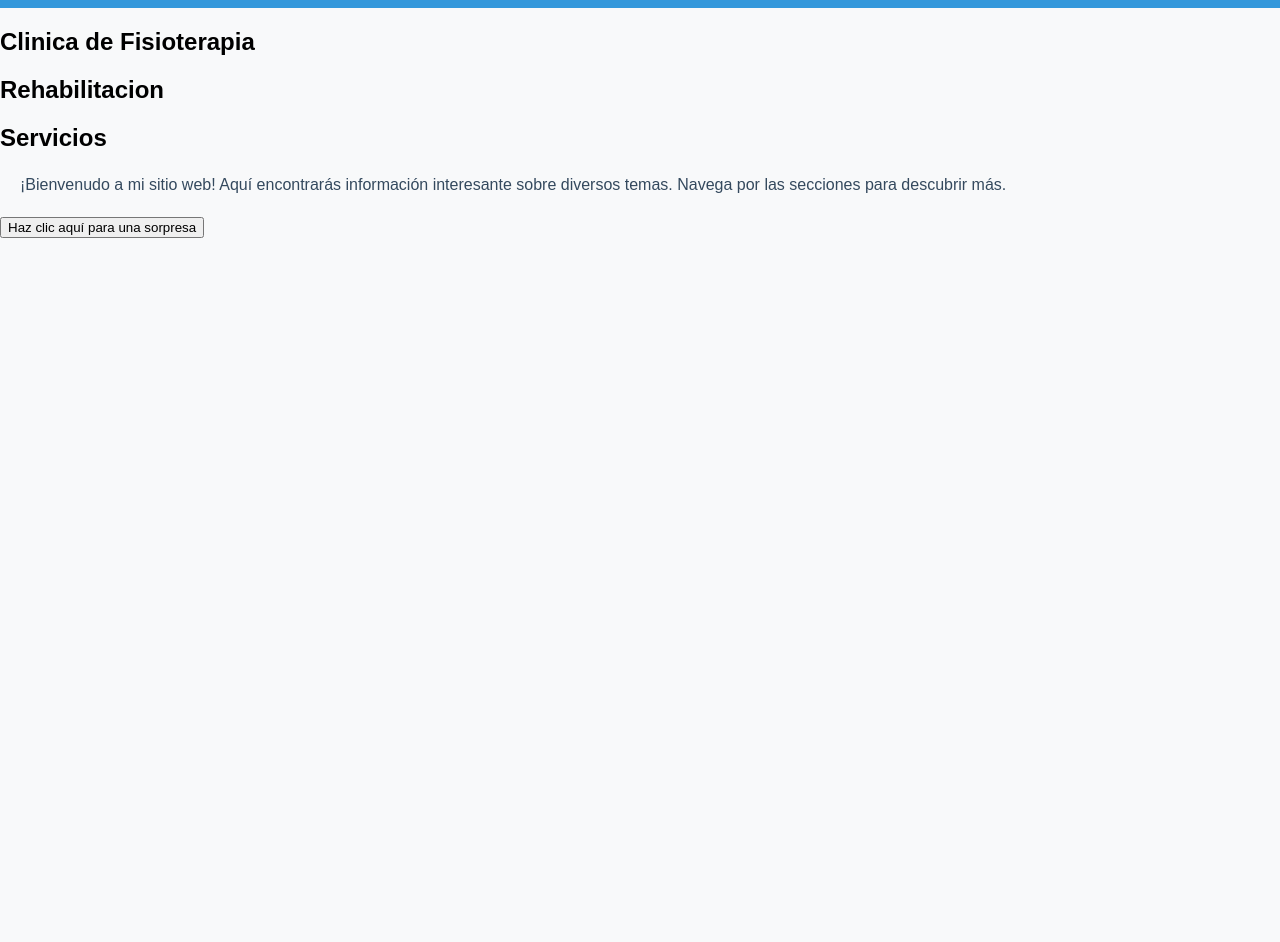
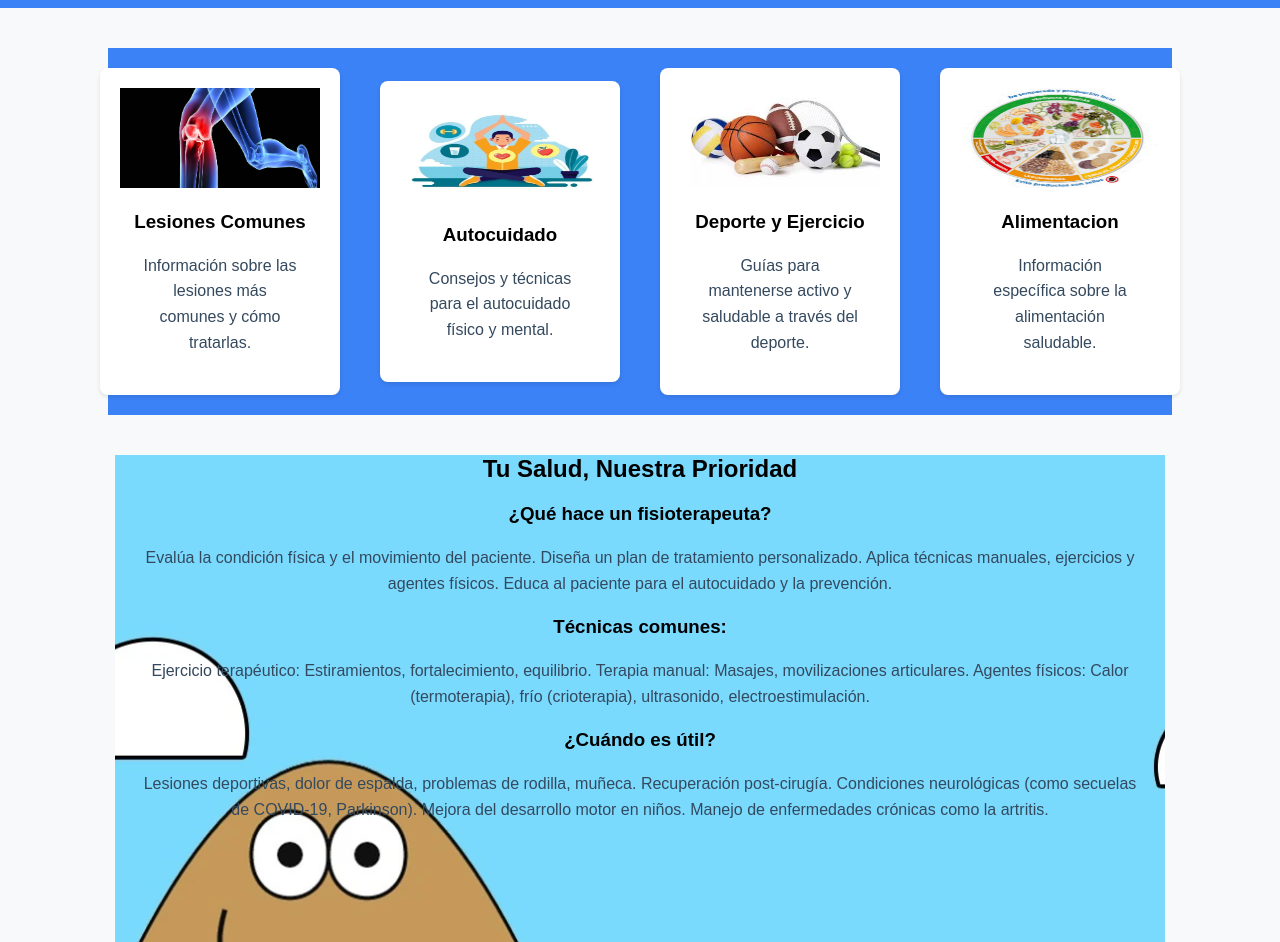
Before and after one commit to POZOLEBLANC0/sitioWeb2, a plain HTML site: page index.html in a window 1280 px wide. Shown: the part 142-1084 px from the top of the page. Before the commit the page ends 800 px from the top, so only its background shows below. Drawn offline with Linux system fonts and the light colour scheme.

Commit message:
cards y footer

```diff
--- a/CSS/style.css
+++ b/CSS/style.css
@@ -19,7 +19,7 @@ p{
 }
 
 #encabezado{
-    background-color: #3498db;
+    background-color: #3B82F6;
     min-height: 130px;
     height: auto;
     width: 100%;
@@ -46,7 +46,7 @@ p{
 }
 
 .menu{
-    background-color: #e74c3c;
+    background-color: #34D399;
     width: 50%;
     height: auto;
     display: flex;
@@ -61,7 +61,7 @@ p{
     list-style: none;
     margin: 0;
     padding: 0;
-    background-color: #e74c3c;
+    background-color: #34D399;
     display: flex;
     gap: 15px;
 }
@@ -79,14 +79,14 @@ p{
 }
 
 .menu ul li a:hover{
-    background-color: #c0392b;
-    color: tomato;
+    background-color: #F1F5F9;
+    color: rgb(71, 166, 255);
     border-radius: 4px;
 }
 
 
 .redes{
-    background-color: #9b59b6;
+    background-color: #ffff;
     width: 20%;
     height: auto;
     display: flex;
@@ -97,6 +97,100 @@ p{
     border-radius: 5px;
 }
 .redes img{
-    width: 50px;
+    width: 50px ;
     height: 50px;
 }
+
+
+.cards {
+    display: flex;
+    justify-content: center;
+    align-items: center;
+    gap: 40px;
+    margin: 40px auto;
+    background-color: #3B82F6;
+    padding: 20px;
+    width: 80%;
+}
+.cards .card1{
+    background-color: #ffffff;
+    border-radius: 8px;
+    box-shadow: 0 2px 4px rgba(0, 0, 0, 0.1);
+    width: 300px;
+    padding: 20px;
+    text-align: center;
+    max-width: 30%;
+    max-height: 80%;
+    }
+
+.cards .card1 img{
+    width: 200px;
+    height: 100px;
+}
+.cards .card2{
+    background-color: #ffffff;
+    border-radius: 8px;
+    box-shadow: 0 2px 4px rgba(0, 0, 0, 0.1);
+    width: 300px;
+    padding: 20px;
+    text-align: center;
+    max-width: 30%;
+    max-height: 80%;
+    }
+
+.cards .card2 img{
+    width: 200px;
+    height: 100px;
+}
+
+.cards .card3{
+    background-color: #ffffff;
+    border-radius: 8px;
+    box-shadow: 0 2px 4px rgba(0, 0, 0, 0.1);
+    width: 300px;
+    padding: 20px;
+    text-align: center;
+    max-width: 30%;
+    max-height: 80%;
+    }
+
+.cards .card3 img{
+    width: 200px;
+    height: 100px;
+}
+.cards .card4{
+    background-color: #ffffff;
+    border-radius: 8px;
+    box-shadow: 0 2px 4px rgba(0, 0, 0, 0.1);
+    width: 300px;
+    padding: 20px;
+    text-align: center;
+    max-width: 30%;
+    max-height: 80%;
+    }
+
+.cards .card4 img{
+    width: 200px;
+    height: 100px;
+}
+.fondo {
+    background-image: url('/images/fondo.webp');
+    text-align: center;
+    background-size: cover;
+    background-position: center;
+    background-repeat: no-repeat;
+    width: 1050px;
+    height: 750px;
+    margin: 40px auto;
+
+}
+
+footer {
+    background-color: #3B82F6;
+    color: white;
+    text-align: center;
+    padding: 10px 0;
+    position: relative;
+    bottom: 0;
+    width: 100%;
+}
--- a/index.html
+++ b/index.html
@@ -1,11 +1,13 @@
 <!DOCTYPE html>
 <html lang="en">
+
 <head>
     <meta charset="UTF-8">
     <meta name="viewport" content="width=device-width, initial-scale=1.0">
     <title>Bienvenudo al sitio web</title>
     <link rel="stylesheet" href="/CSS/style.css">
 </head>
+
 <body>
 
     <div id="encabezado">
@@ -31,15 +33,61 @@
         </div>
     </div>
 
-        <h2 class="primero">Clinica de Fisioterapia</h2>
-        <h2 class="segundo">Rehabilitacion</h2>
-        <h2 class="tercero">Servicios</h2>
+    <div class="cards">
+
+        <div class="card1">
+            <img src="/images/lesion.webp" alt="Card 1">
+            <h3>Lesiones Comunes</h3>
+            <p>Información sobre las lesiones más comunes y cómo tratarlas.</p>
+        </div>
+        <div class="card2">
+            <img src="/images/autocuidado.jpg" alt="Card 2">
+            <h3>Autocuidado</h3>
+            <p>Consejos y técnicas para el autocuidado físico y mental.</p>
+        </div>
+        <div class="card3">
+            <img src="/images/deporte.jpg" alt="Card 3">
+            <h3>Deporte y Ejercicio</h3>
+            <p>Guías para mantenerse activo y saludable a través del deporte.</p>
+        </div>
+        <div class="card4">
+            <img src="/images/comida.png" alt="Card 4">
+            <h3>Alimentacion</h3>
+            <p>Información específica sobre la alimentación saludable.</p>
+        </div>
+
+    </div>
+    <div class="fondo">
+
+        <div class="texto">
+            <h2>Tu Salud, Nuestra Prioridad</h2>
+            <h3>¿Qué hace un fisioterapeuta?</h3>
             <p>
-    ¡Bienvenudo a mi sitio web! Aquí encontrarás información interesante sobre diversos temas. Navega por las secciones para descubrir más.
-</p>
+                Evalúa la condición física y el movimiento del paciente.
+                Diseña un plan de tratamiento personalizado.
+                Aplica técnicas manuales, ejercicios y agentes físicos.
+                Educa al paciente para el autocuidado y la prevención.</p>
+            <h3>Técnicas comunes:</h3>
+            <p>
+                Ejercicio terapéutico: Estiramientos, fortalecimiento, equilibrio.
+                Terapia manual: Masajes, movilizaciones articulares.
+                Agentes físicos: Calor (termoterapia), frío (crioterapia), ultrasonido, electroestimulación.
+            <h3>¿Cuándo es útil?</h3>
+
+            <p>Lesiones deportivas, dolor de espalda, problemas de rodilla, muñeca.
+                Recuperación post-cirugía.
+                Condiciones neurológicas (como secuelas de COVID-19, Parkinson).
+                Mejora del desarrollo motor en niños.
+                Manejo de enfermedades crónicas como la artritis.</p>
+        </div>
+
+    </div>
+
     <button onclick="mostrarAlerta()">Haz clic aquí para una sorpresa</button>
 
     <script src="/JS/function.js"></script>
 
 </body>
+<footer> <p>© 2023 Clinica de Fisioterapia. Todos los derechos reservados.</p></footer>
+
 </html>
```
Also changed, not shown: images/autocuidado.jpg (added), images/comida.png (added), images/deporte.jpg (added), images/fondo.jpg (added), images/fondo.webp (added), images/lesion.webp (added), 1 other file. Lines whose indentation alone changed are shown as unchanged.
